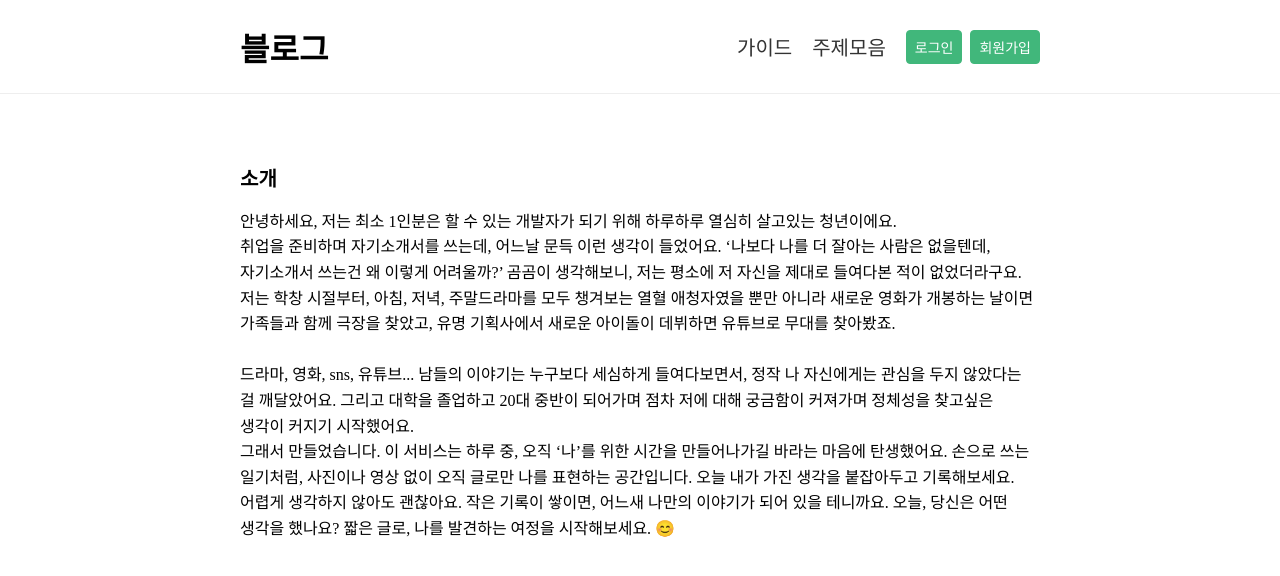
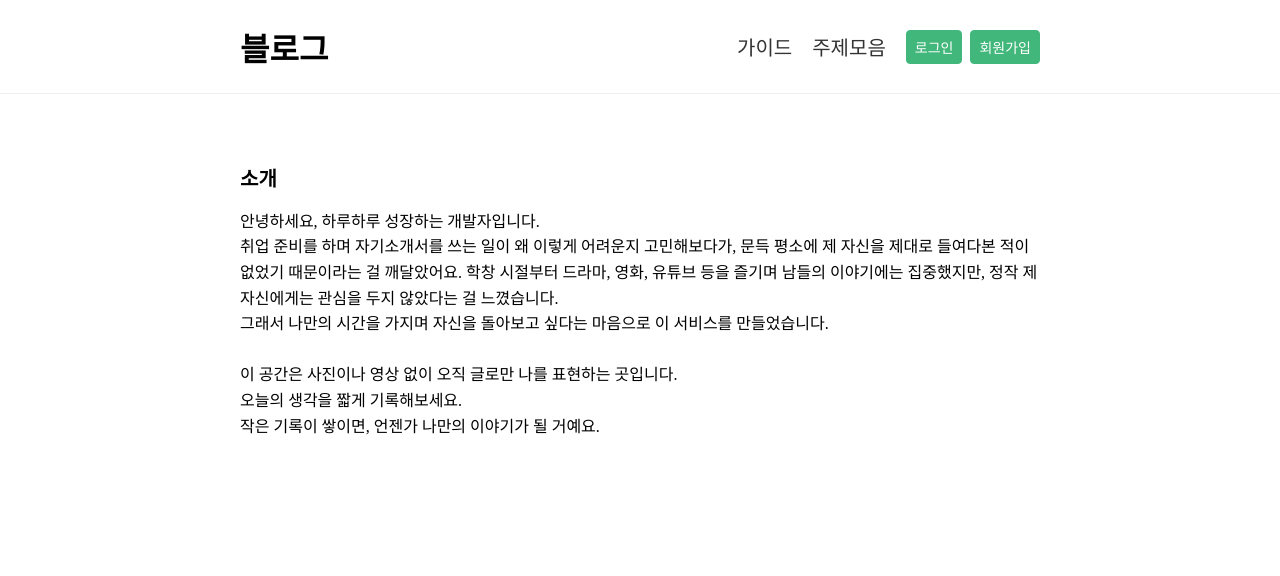
Before and after one commit to ksh200070/diary, a Next.js app: page /guide in a window 1280 px wide. Shown: the top 576 px of the page. Built offline with nearby package versions, Linux system fonts and the light colour scheme; no server answers; a web font is replaced by a local one.

Commit message:
edit guide

```diff
--- a/app/guide/page.js
+++ b/app/guide/page.js
@@ -5,27 +5,16 @@ export default function Guide() {
       <div className="guide-main">
         <h1>소개</h1>
         <span>
-          안녕하세요, 저는 최소 1인분은 할 수 있는 개발자가 되기 위해 하루하루
-          열심히 살고있는 청년이에요. <br /> 취업을 준비하며 자기소개서를
-          쓰는데, 어느날 문득 이런 생각이 들었어요. ‘나보다 나를 더 잘아는
-          사람은 없을텐데, 자기소개서 쓰는건 왜 이렇게 어려울까?’ 곰곰이
-          생각해보니, 저는 평소에 저 자신을 제대로 들여다본 적이 없었더라구요.
-          저는 학창 시절부터, 아침, 저녁, 주말드라마를 모두 챙겨보는 열혈
-          애청자였을 뿐만 아니라 새로운 영화가 개봉하는 날이면 가족들과 함께
-          극장을 찾았고, 유명 기획사에서 새로운 아이돌이 데뷔하면 유튜브로
-          무대를 찾아봤죠.
+          안녕하세요, 하루하루 성장하는 개발자입니다. <br /> 취업 준비를 하며
+          자기소개서를 쓰는 일이 왜 이렇게 어려운지 고민해보다가, 문득 평소에 제
+          자신을 제대로 들여다본 적이 없었기 때문이라는 걸 깨달았어요. 학창
+          시절부터 드라마, 영화, 유튜브 등을 즐기며 남들의 이야기에는
+          집중했지만, 정작 제 자신에게는 관심을 두지 않았다는 걸 느꼈습니다.
           <br />
-          <br />
-          드라마, 영화, sns, 유튜브... 남들의 이야기는 누구보다 세심하게
-          들여다보면서, 정작 나 자신에게는 관심을 두지 않았다는 걸 깨달았어요.
-          그리고 대학을 졸업하고 20대 중반이 되어가며 점차 저에 대해 궁금함이
-          커져가며 정체성을 찾고싶은 생각이 커지기 시작했어요. <br /> 그래서
-          만들었습니다. 이 서비스는 하루 중, 오직 ‘나’를 위한 시간을
-          만들어나가길 바라는 마음에 탄생했어요. 손으로 쓰는 일기처럼, 사진이나
-          영상 없이 오직 글로만 나를 표현하는 공간입니다. 오늘 내가 가진 생각을
-          붙잡아두고 기록해보세요. 어렵게 생각하지 않아도 괜찮아요. 작은 기록이
-          쌓이면, 어느새 나만의 이야기가 되어 있을 테니까요. 오늘, 당신은 어떤
-          생각을 했나요? 짧은 글로, 나를 발견하는 여정을 시작해보세요. 😊
+          그래서 나만의 시간을 가지며 자신을 돌아보고 싶다는 마음으로 이
+          서비스를 만들었습니다. <br /> <br /> 이 공간은 사진이나 영상 없이 오직
+          글로만 나를 표현하는 곳입니다. <br /> 오늘의 생각을 짧게 기록해보세요.{" "}
+          <br /> 작은 기록이 쌓이면, 언젠가 나만의 이야기가 될 거예요.
         </span>
 
         {/* <section>
```
